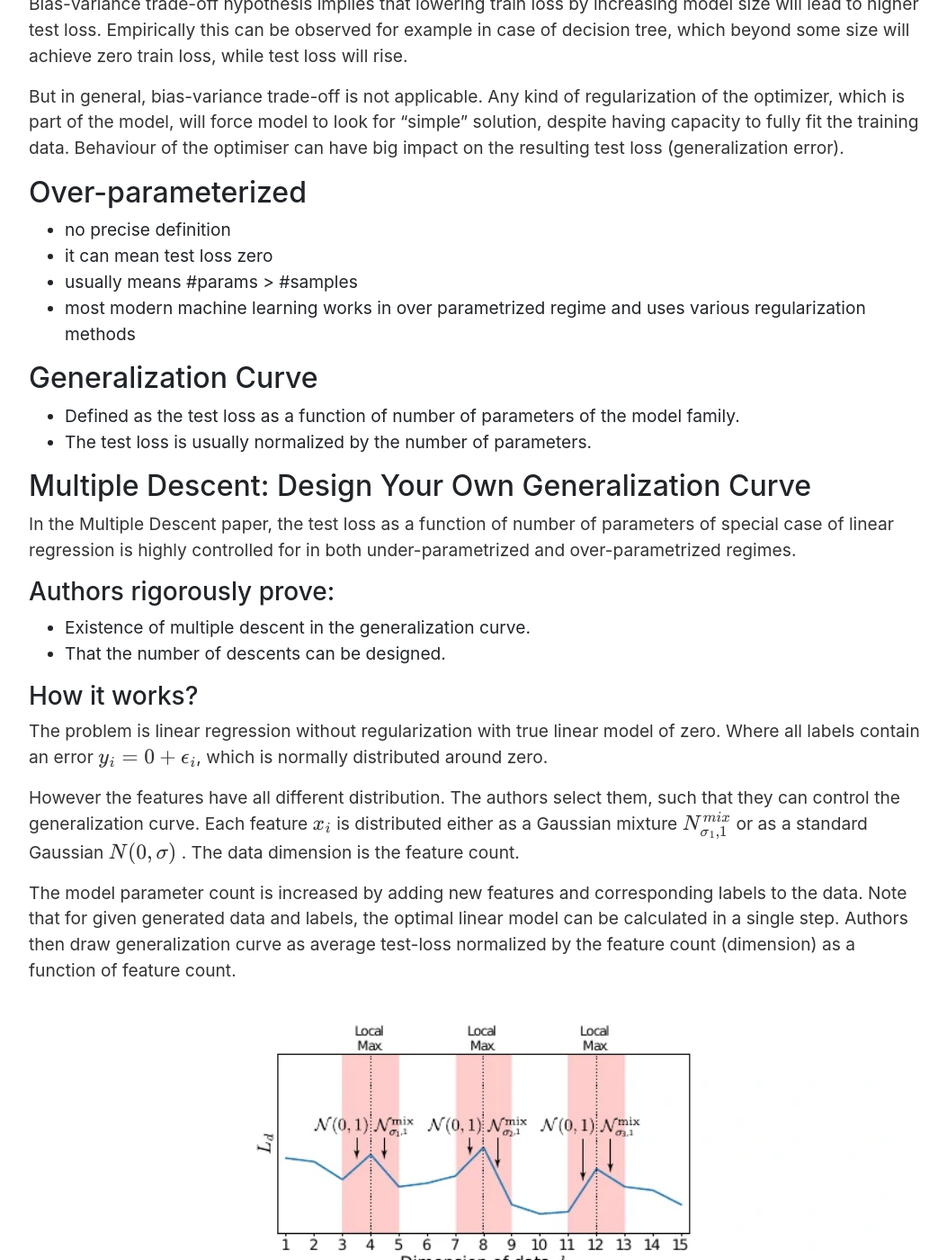
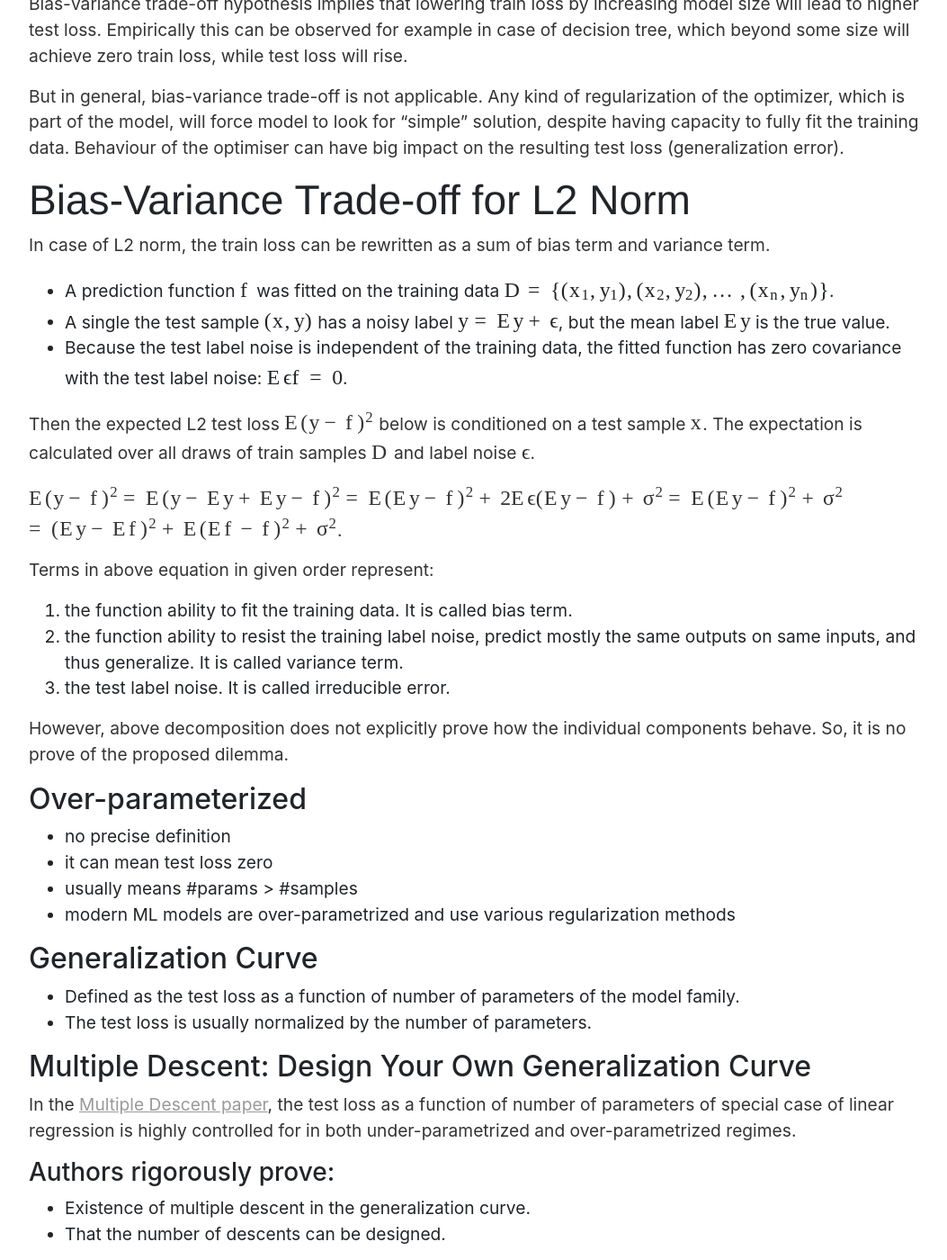
Before and after one commit to vackosar/vackosar.github.io, a Jekyll site: the page built from _posts/2020-09-15-double-descent-for-neural-network-and-multiple-descent.md, in a window 1280 px wide and 1400 px high, scrolled down 1095 px. Shown: the whole window at 90% size, without its empty margins (111-1164 px from the left). Built offline with Jekyll 4.4.1, drawn with Linux system fonts in a browser that asks for light colours; nearby versions of some CDN libraries; some web fonts are replaced; library files that are not in the unit come from our copies; comment, search, counter and statistics services are not loaded; some of the changed text lies outside the part shown.

Commit message:
bias variance

```diff
--- a/_posts/2020-09-15-double-descent-for-neural-network-and-multiple-descent.md
+++ b/_posts/2020-09-15-double-descent-for-neural-network-and-multiple-descent.md
@@ -8,8 +8,8 @@ image: /images/double-descent-nn-mnist.webp
 permalink: /:categories/:title
 ---
 
-<script src="https://polyfill.io/v3/polyfill.min.js?features=es6"></script>
-<script id="MathJax-script" async src="https://cdn.jsdelivr.net/npm/mathjax@3/es5/tex-mml-chtml.js"></script>
+<script src="/js/polyfill.min.js"></script>
+<script id="MathJax-script" async src="/js/tex-mml-chtml.js"></script>
 
 
 <figure class="figure">
@@ -28,12 +28,37 @@ But in general, bias-variance trade-off is not applicable.
 Any kind of regularization of the optimizer, which is part of the model, will force model to look for "simple" solution, despite having capacity to fully fit the training data.
 Behaviour of the optimiser can have big impact on the resulting test loss (generalization error).
 
+
+# Bias-Variance Trade-off for L2 Norm
+
+In case of L2 norm, the train loss can be rewritten as a sum of bias term and variance term.
+
+- A prediction function \\( f \\) was fitted on the training data \\( D = \lbrace (x_1, y_1), (x_2, y_2), ..., (x_n, y_n) \rbrace \\).
+- A single the test sample \\( (x, y) \\) has a noisy label \\( y = Ey + \epsilon \\), but the mean label \\( Ey \\) is the true value.
+- Because the test label noise is independent of the training data, the fitted function has zero covariance with the test label noise: \\( E \epsilon f = 0 \\).
+
+Then the expected L2 test loss \\( E(y-f)^2 \\) below is conditioned on a test sample \\( x \\). The expectation is calculated over all draws of train samples \\( D \\) and label noise \\( \epsilon \\).
+
+\\( E(y-f)^2 \\)
+\\( = E(y - Ey + Ey - f)^2 \\)
+\\( = E (Ey - f)^2 + 2 E \epsilon (Ey - f) + \sigma^2\\)
+\\( = E (Ey - f)^2 + \sigma^2 \\)
+\\( = (Ey - Ef)^2 + E(Ef - f)^2 + \sigma^2 \\).
+
+Terms in above equation in given order represent:
+1. the function ability to fit the training data. It is called bias term.
+2. the function ability to resist the training label noise, predict mostly the same outputs on same inputs, and thus generalize. It is called variance term.
+3. the test label noise. It is called irreducible error.
+
+However, above decomposition does not explicitly prove how the individual components behave.
+So, it is no prove of the proposed dilemma.
+
 ## Over-parameterized
 
 - no precise definition
 - it can mean test loss zero
 - usually means #params > #samples
-- most modern machine learning works in over parametrized regime and uses various regularization methods
+- modern ML models are over-parametrized and use various regularization methods
 
 ## Generalization Curve
 
@@ -42,7 +67,7 @@ Behaviour of the optimiser can have big impact on the resulting test loss (gener
 
 ##  Multiple Descent: Design Your Own Generalization Curve
 
-In the Multiple Descent paper, the test loss as a function of number of parameters of special case of linear regression is highly controlled for in both under-parametrized and over-parametrized regimes.
+In the [Multiple Descent paper](https://arxiv.org/abs/2008.01036), the test loss as a function of number of parameters of special case of linear regression is highly controlled for in both under-parametrized and over-parametrized regimes.
 
 ### Authors rigorously prove:
 - Existence of multiple descent in the generalization curve.
@@ -67,5 +92,11 @@ Authors then draw generalization curve as average test-loss normalized by the fe
         class="figure-img img-fluid rounded"
         src="/images/double-descent-generalization-curve.webp"
         alt="Double Descent for fully connected NN on MNIST."/>
-    <figcaption class="figure-caption">Bugged image - N_mix should be first, then N_0. Multiple Descent generalization curve (dimension normalized test loss as a function of number of parameters). Source TODO</figcaption>
+    <figcaption class="figure-caption">Bugged image - N_mix should be first, then N_0. Multiple Descent generalization curve (dimension normalized test loss as a function of number of parameters). [Source](https://arxiv.org/abs/2008.01036)</figcaption>
 </figure>
+
+There is an bug in the generalization curve image above.
+The paper proves that the generalization curve can be pushed up if we introduce a gaussian mixture feature right after a standard gaussian.
+That makes sense, as gaussian mixture is easier to "mis-learn" than standard gaussian.
+
+While this is completely artificial model, it still interesting that we can have arbitrary number of descents contrary to the bias-variance dilemma.
```
Also changed, not shown: _drafts/double-descent.md (+2 -15 lines), js/polyfill.min.js (renamed from javascripts/polyfill.min.js), js/tex-mml-chtml.js (renamed from javascripts/tex-mml-chtml.js).
